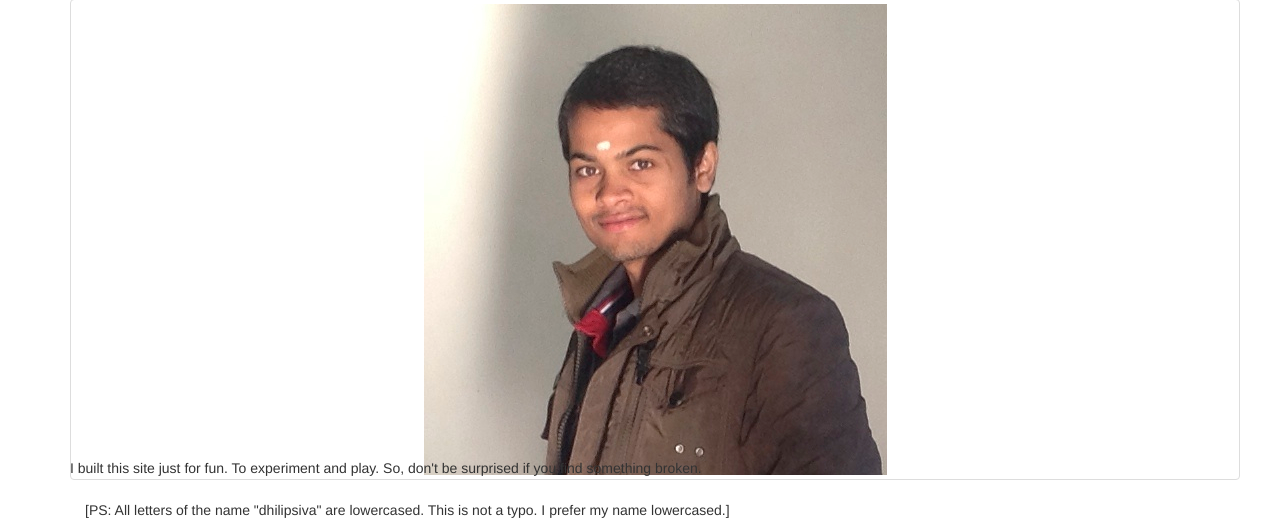
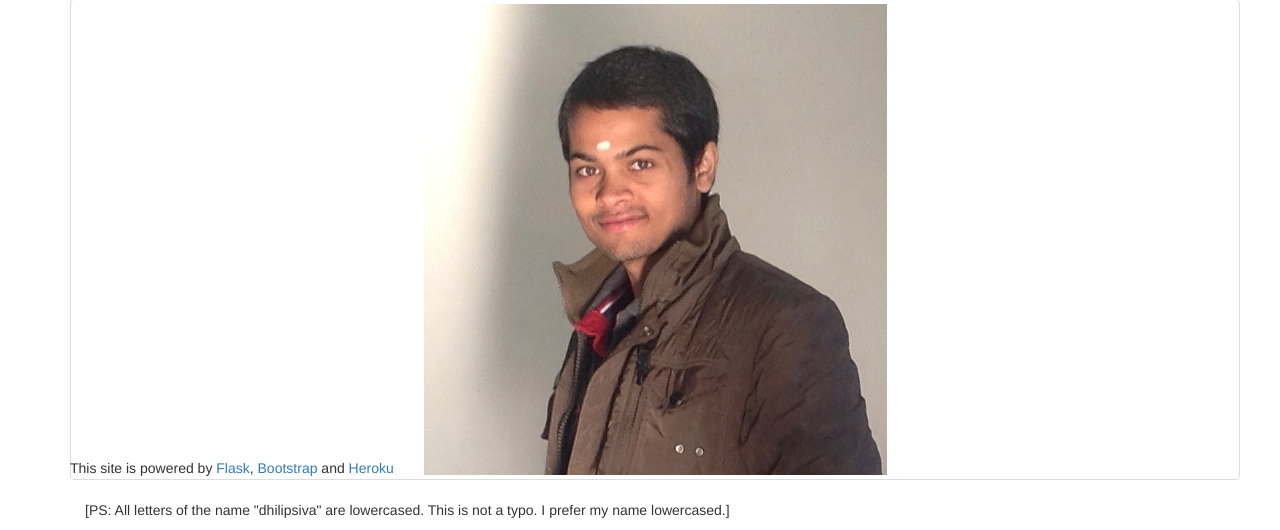
Before and after one commit to dhilipsiva/dhilipsiva.com, a Flask app: page / in a window 1280 px wide. Shown: the part 312-842 px from the top of the page. Run offline with Flask 2, Linux system fonts and the light colour scheme; some libraries are stand-ins or nearby versions.

Commit message:
Update "site powered by"

```diff
--- a/templates/home.html
+++ b/templates/home.html
@@ -25,7 +25,7 @@
         </div>
         <p>[PS: All letters of the name "dhilipsiva" are lowercased. This is not a typo. I prefer my name lowercased.]</p>
         <div class="row" style="position:fixed; bottom:0px">
-            <p>I built this site just for fun. To experiment and play. So, don't be surprised if you find something broken.</p>
+            <p>This site is powered by <a href="http://flask.pocoo.org/">Flask</a>, <a href="http://twitter.github.io/bootstrap/">Bootstrap</a> and <a href="https://www.heroku.com/">Heroku</a></p>
         </div>
     </div>
 </div>
```
